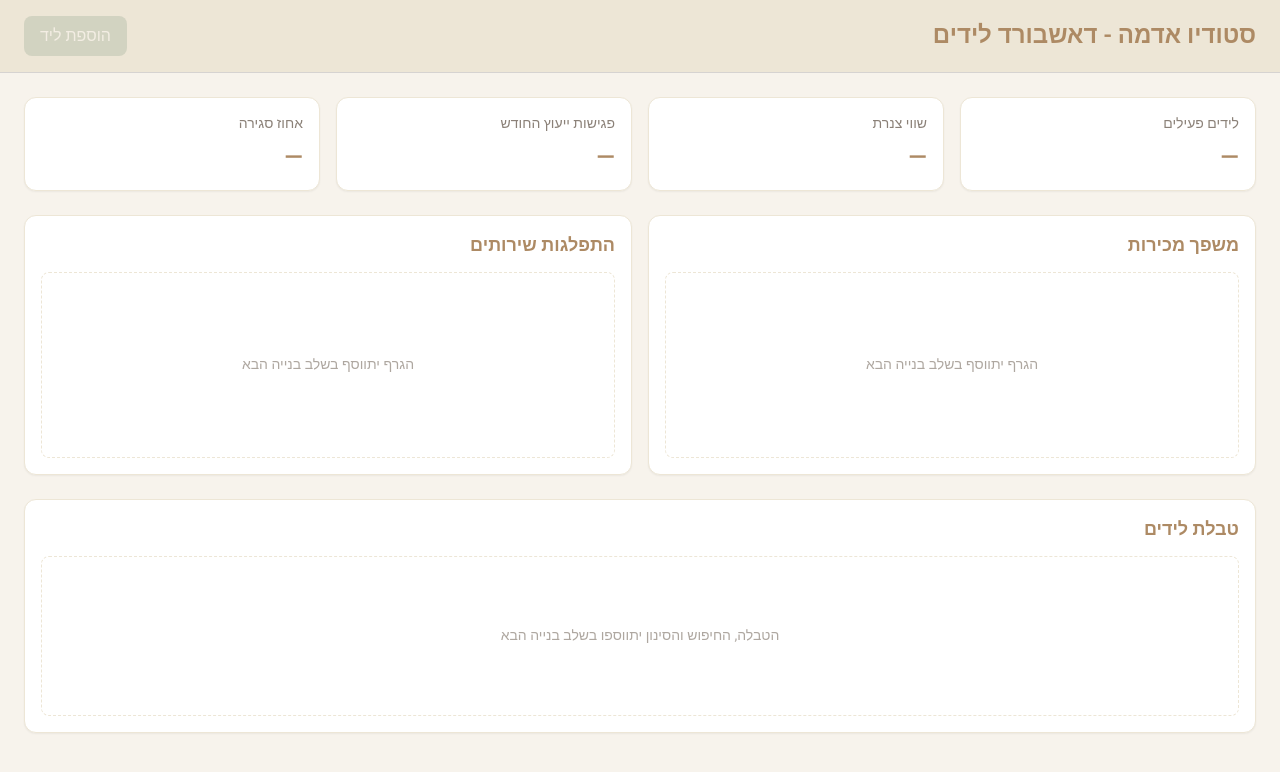
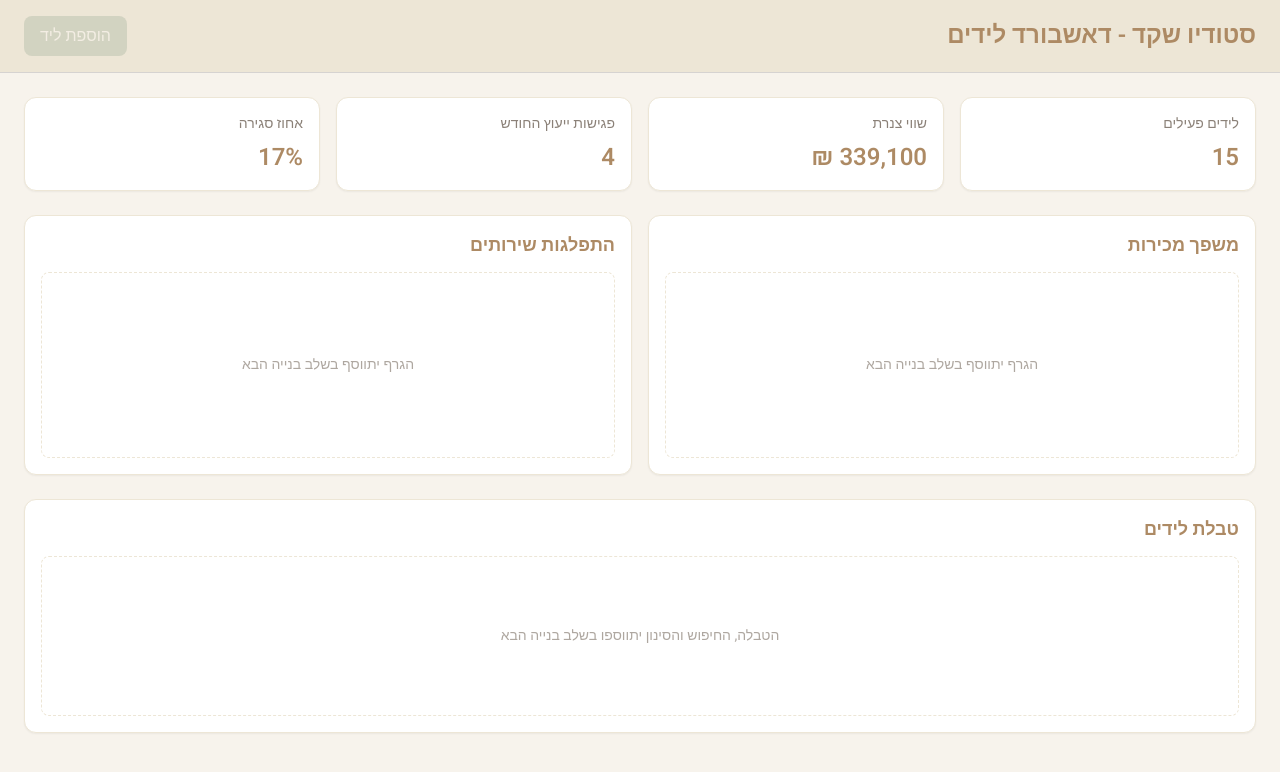
Before and after one commit to Zvia-AI/studio-leads-dashboard, a plain HTML site: page index.html in a window 1280 px wide. Drawn offline with nearby package versions, Linux system fonts and the light colour scheme.

Commit message:
feat: add KPI cards with computed metrics and rename studio

```diff
--- a/app.js
+++ b/app.js
@@ -1,2 +1,35 @@
-console.log(LEADS.length);
-console.log(LEADS);
+function computeKpis(leads) {
+  const activeLeads = leads.filter(
+    (lead) => lead.stage !== "נסגר בהצלחה" && lead.stage !== "לא רלוונטי"
+  );
+  const activeCount = activeLeads.length;
+  const pipelineValue = activeLeads.reduce((sum, lead) => sum + lead.estimatedValue, 0);
+
+  const now = new Date();
+  const currentYearMonth = `${now.getFullYear()}-${String(now.getMonth() + 1).padStart(2, "0")}`;
+  const consultationsThisMonth = leads.filter(
+    (lead) => lead.consultationDate && lead.consultationDate.slice(0, 7) === currentYearMonth
+  ).length;
+
+  const closedCount = leads.filter((lead) => lead.stage === "נסגר בהצלחה").length;
+  const relevantCount = leads.filter((lead) => lead.stage !== "לא רלוונטי").length;
+  const conversionRate = relevantCount === 0 ? 0 : Math.round((closedCount / relevantCount) * 100);
+
+  return { activeCount, pipelineValue, consultationsThisMonth, conversionRate };
+}
+
+function renderKpis() {
+  const kpis = computeKpis(LEADS);
+  const currencyFormatter = new Intl.NumberFormat("he-IL", {
+    style: "currency",
+    currency: "ILS",
+    maximumFractionDigits: 0,
+  });
+
+  document.getElementById("kpi-active-value").textContent = kpis.activeCount;
+  document.getElementById("kpi-pipeline-value").textContent = currencyFormatter.format(kpis.pipelineValue);
+  document.getElementById("kpi-consultations-value").textContent = kpis.consultationsThisMonth;
+  document.getElementById("kpi-conversion-value").textContent = `${kpis.conversionRate}%`;
+}
+
+renderKpis();
--- a/data.js
+++ b/data.js
@@ -3,7 +3,15 @@
 function daysAgo(n) {
   const d = new Date();
   d.setDate(d.getDate() - n);
-  return d.toISOString().slice(0, 10);
+  const year = d.getFullYear();
+  const month = String(d.getMonth() + 1).padStart(2, "0");
+  const day = String(d.getDate()).padStart(2, "0");
+  return `${year}-${month}-${day}`;
+}
+
+function daysAgoThisMonth(n) {
+  const today = new Date();
+  return daysAgo(Math.min(n, today.getDate() - 1));
 }
 
 const LEADS = [
@@ -17,10 +25,10 @@ const LEADS = [
   { id: "lead-07", clientName: "שירה מזרחי", phone: "050-000-0007", email: "lead07@example.com", serviceType: "הלבשת הבית (Home Styling)", propertyType: "ריענון חלל בודד", source: "אינסטגרם", stage: "שיחת היכרות טלפונית", estimatedValue: 18500, createdAt: daysAgo(4), consultationDate: null },
   { id: "lead-08", clientName: "אורי בן-דוד", phone: "050-000-0008", email: "lead08@example.com", serviceType: "חבילת שינויי דיירים", propertyType: "דירת קבלן", source: "המלצה מלקוח עבר", stage: "שיחת היכרות טלפונית", estimatedValue: 31000, createdAt: daysAgo(8), consultationDate: null },
 
-  { id: "lead-09", clientName: "רוני אשכנזי", phone: "050-000-0009", email: "lead09@example.com", serviceType: "יום קניות מרוכז", propertyType: "שיפוץ כולל", source: "אתר הסטודיו", stage: "פגישת ייעוץ בשטח (בתשלום)", estimatedValue: 4500, createdAt: daysAgo(20), consultationDate: daysAgo(10) },
-  { id: "lead-10", clientName: "הדר צדוק", phone: "050-000-0010", email: "lead10@example.com", serviceType: "פגישת ייעוץ ממוקדת", propertyType: "בית פרטי / וילה", source: "פייסבוק", stage: "פגישת ייעוץ בשטח (בתשלום)", estimatedValue: 900, createdAt: daysAgo(15), consultationDate: daysAgo(3) },
-  { id: "lead-11", clientName: "עומר וקנין", phone: "050-000-0011", email: "lead11@example.com", serviceType: "תכנון ועיצוב מלא", propertyType: "חלל מסחרי / קליניקה", source: "אינסטגרם", stage: "פגישת ייעוץ בשטח (בתשלום)", estimatedValue: 54000, createdAt: daysAgo(25), consultationDate: daysAgo(18) },
-  { id: "lead-12", clientName: "ליאת דהן", phone: "050-000-0012", email: "lead12@example.com", serviceType: "הלבשת הבית (Home Styling)", propertyType: "ריענון חלל בודד", source: "המלצה מלקוח עבר", stage: "פגישת ייעוץ בשטח (בתשלום)", estimatedValue: 9800, createdAt: daysAgo(12), consultationDate: daysAgo(2) },
+  { id: "lead-09", clientName: "רוני אשכנזי", phone: "050-000-0009", email: "lead09@example.com", serviceType: "יום קניות מרוכז", propertyType: "שיפוץ כולל", source: "אתר הסטודיו", stage: "פגישת ייעוץ בשטח (בתשלום)", estimatedValue: 4500, createdAt: daysAgo(20), consultationDate: daysAgoThisMonth(10) },
+  { id: "lead-10", clientName: "הדר צדוק", phone: "050-000-0010", email: "lead10@example.com", serviceType: "פגישת ייעוץ ממוקדת", propertyType: "בית פרטי / וילה", source: "פייסבוק", stage: "פגישת ייעוץ בשטח (בתשלום)", estimatedValue: 900, createdAt: daysAgo(15), consultationDate: daysAgoThisMonth(3) },
+  { id: "lead-11", clientName: "עומר וקנין", phone: "050-000-0011", email: "lead11@example.com", serviceType: "תכנון ועיצוב מלא", propertyType: "חלל מסחרי / קליניקה", source: "אינסטגרם", stage: "פגישת ייעוץ בשטח (בתשלום)", estimatedValue: 54000, createdAt: daysAgo(25), consultationDate: daysAgoThisMonth(18) },
+  { id: "lead-12", clientName: "ליאת דהן", phone: "050-000-0012", email: "lead12@example.com", serviceType: "הלבשת הבית (Home Styling)", propertyType: "ריענון חלל בודד", source: "המלצה מלקוח עבר", stage: "פגישת ייעוץ בשטח (בתשלום)", estimatedValue: 9800, createdAt: daysAgo(12), consultationDate: daysAgoThisMonth(2) },
 
   { id: "lead-13", clientName: "גיל שפירא", phone: "050-000-0013", email: "lead13@example.com", serviceType: "חבילת שינויי דיירים", propertyType: "דירת קבלן", source: "אתר הסטודיו", stage: "הצעת מחיר בהמתנה", estimatedValue: 16500, createdAt: daysAgo(35), consultationDate: daysAgo(20) },
   { id: "lead-14", clientName: "נטע רוזן", phone: "050-000-0014", email: "lead14@example.com", serviceType: "יום קניות מרוכז", propertyType: "שיפוץ כולל", source: "פייסבוק", stage: "הצעת מחיר בהמתנה", estimatedValue: 2600, createdAt: daysAgo(40), consultationDate: daysAgo(25) },
--- a/index.html
+++ b/index.html
@@ -3,7 +3,7 @@
 <head>
   <meta charset="UTF-8">
   <meta name="viewport" content="width=device-width, initial-scale=1.0">
-  <title>דאשבורד לידים - סטודיו אדמה</title>
+  <title>דאשבורד לידים - סטודיו שקד</title>
 
   <link rel="preconnect" href="https://fonts.googleapis.com">
   <link rel="preconnect" href="https://fonts.gstatic.com" crossorigin>
@@ -32,7 +32,7 @@
 <body class="bg-cream text-taupe font-sans min-h-screen">
 
   <header class="bg-sand border-b border-stone-300 px-4 sm:px-6 py-4 flex items-center justify-between gap-4">
-    <h1 class="text-xl sm:text-2xl font-semibold text-wood">סטודיו אדמה - דאשבורד לידים</h1>
+    <h1 class="text-xl sm:text-2xl font-semibold text-wood">סטודיו שקד - דאשבורד לידים</h1>
     <button type="button" disabled
       class="bg-sage/40 text-cream font-medium px-4 py-2 rounded-lg cursor-not-allowed opacity-60">
       הוספת ליד
@@ -45,19 +45,19 @@
     <section class="grid grid-cols-1 md:grid-cols-2 lg:grid-cols-4 gap-4">
       <div class="bg-white border border-sand rounded-xl p-4 shadow-sm">
         <p class="text-sm text-taupe">לידים פעילים</p>
-        <p class="text-2xl font-semibold text-wood mt-2">—</p>
+        <p id="kpi-active-value" class="text-2xl font-semibold text-wood mt-2">—</p>
       </div>
       <div class="bg-white border border-sand rounded-xl p-4 shadow-sm">
         <p class="text-sm text-taupe">שווי צנרת</p>
-        <p class="text-2xl font-semibold text-wood mt-2">—</p>
+        <p id="kpi-pipeline-value" class="text-2xl font-semibold text-wood mt-2">—</p>
       </div>
       <div class="bg-white border border-sand rounded-xl p-4 shadow-sm">
         <p class="text-sm text-taupe">פגישות ייעוץ החודש</p>
-        <p class="text-2xl font-semibold text-wood mt-2">—</p>
+        <p id="kpi-consultations-value" class="text-2xl font-semibold text-wood mt-2">—</p>
       </div>
       <div class="bg-white border border-sand rounded-xl p-4 shadow-sm">
         <p class="text-sm text-taupe">אחוז סגירה</p>
-        <p class="text-2xl font-semibold text-wood mt-2">—</p>
+        <p id="kpi-conversion-value" class="text-2xl font-semibold text-wood mt-2">—</p>
       </div>
     </section>
 
```
Also changed, not shown: 2 other files.
